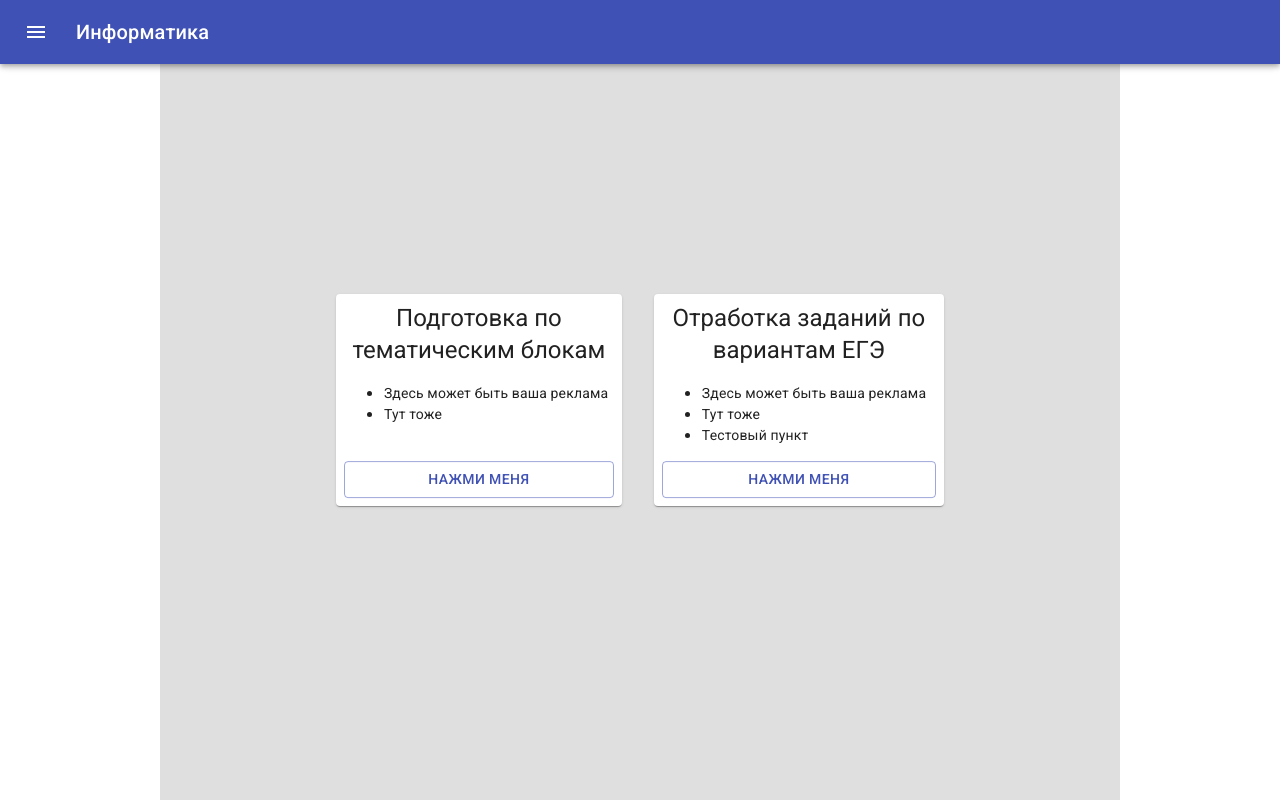
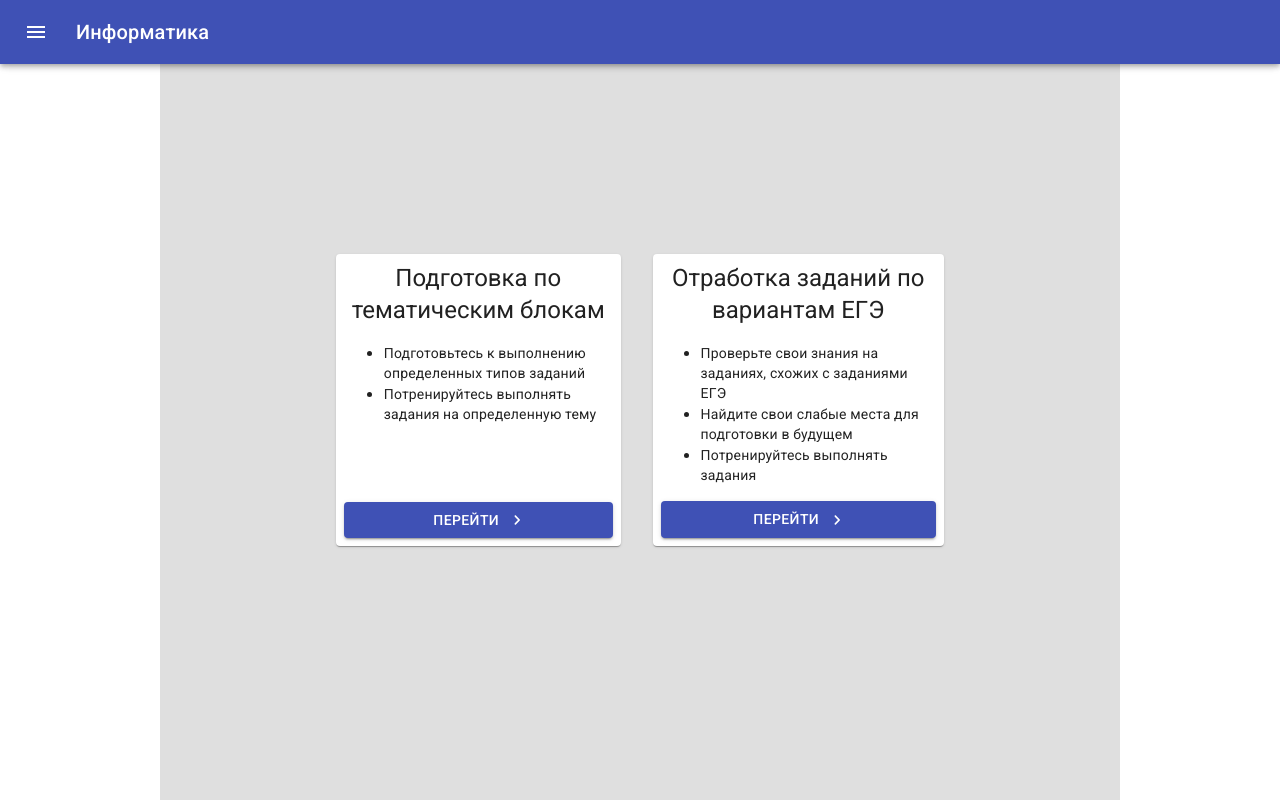
Before and after one commit to HeroBrine1st/Inf, a React (Create React App) app: page / in a window 1280 px wide. Built offline with nearby package versions, Linux system fonts and the light colour scheme.

Commit message:
Улучшения дизайна

```diff
--- a/src/main/Main.js
+++ b/src/main/Main.js
@@ -24,8 +24,8 @@ function Main() {
   const classes = useStyles()
   return (
     <div className={classes.root}>
-      <MainPagePaper items={["Здесь может быть ваша реклама", "Тут тоже"]} to="/blocks">Подготовка по тематическим блокам</MainPagePaper>
-      <MainPagePaper items={["Здесь может быть ваша реклама", "Тут тоже", "Тестовый пункт"]} to="/variants">Отработка заданий по вариантам ЕГЭ</MainPagePaper>
+      <MainPagePaper items={["Подготовьтесь к выполнению определенных типов заданий", "Потренируйтесь выполнять задания на определенную тему"]} to="/blocks">Подготовка по тематическим блокам</MainPagePaper>
+      <MainPagePaper items={["Проверьте свои знания на заданиях, схожих с заданиями ЕГЭ", "Найдите свои слабые места для подготовки в будущем", "Потренируйтесь выполнять задания"]} to="/variants">Отработка заданий по вариантам ЕГЭ</MainPagePaper>
     </div>
   )
 }
--- a/src/main/MainPagePaper.js
+++ b/src/main/MainPagePaper.js
@@ -2,6 +2,7 @@ import {Button, Paper} from "@material-ui/core";
 import Typography from "@material-ui/core/Typography";
 import {makeStyles} from "@material-ui/core/styles";
 import {Link} from "react-router-dom";
+import {NavigateNextRounded} from "@material-ui/icons";
 
 const useStyles = makeStyles((theme) => ({
   root: {
@@ -34,14 +35,15 @@ function MainPagePaper(props) {
       <Typography variant="h5">{props.children}</Typography>
       <div className={classes.paperContent}>
         <ul>
-          {props.items.map(it => (
-            <li><Typography variant="body2">{it}</Typography></li>
+          {props.items.map((it, index) => (
+            <li key={index}><Typography variant="body2">{it}</Typography></li>
           ))}
         </ul>
       </div>
 
-      <Button variant="outlined" color="primary" className={classes.button} component={Link} to={props.to}>
-        Нажми меня
+      <Button variant="contained" color="primary" className={classes.button} component={Link} to={props.to}
+              endIcon={<NavigateNextRounded/>}>
+        Перейти
       </Button>
     </Paper>
   </div>
```
